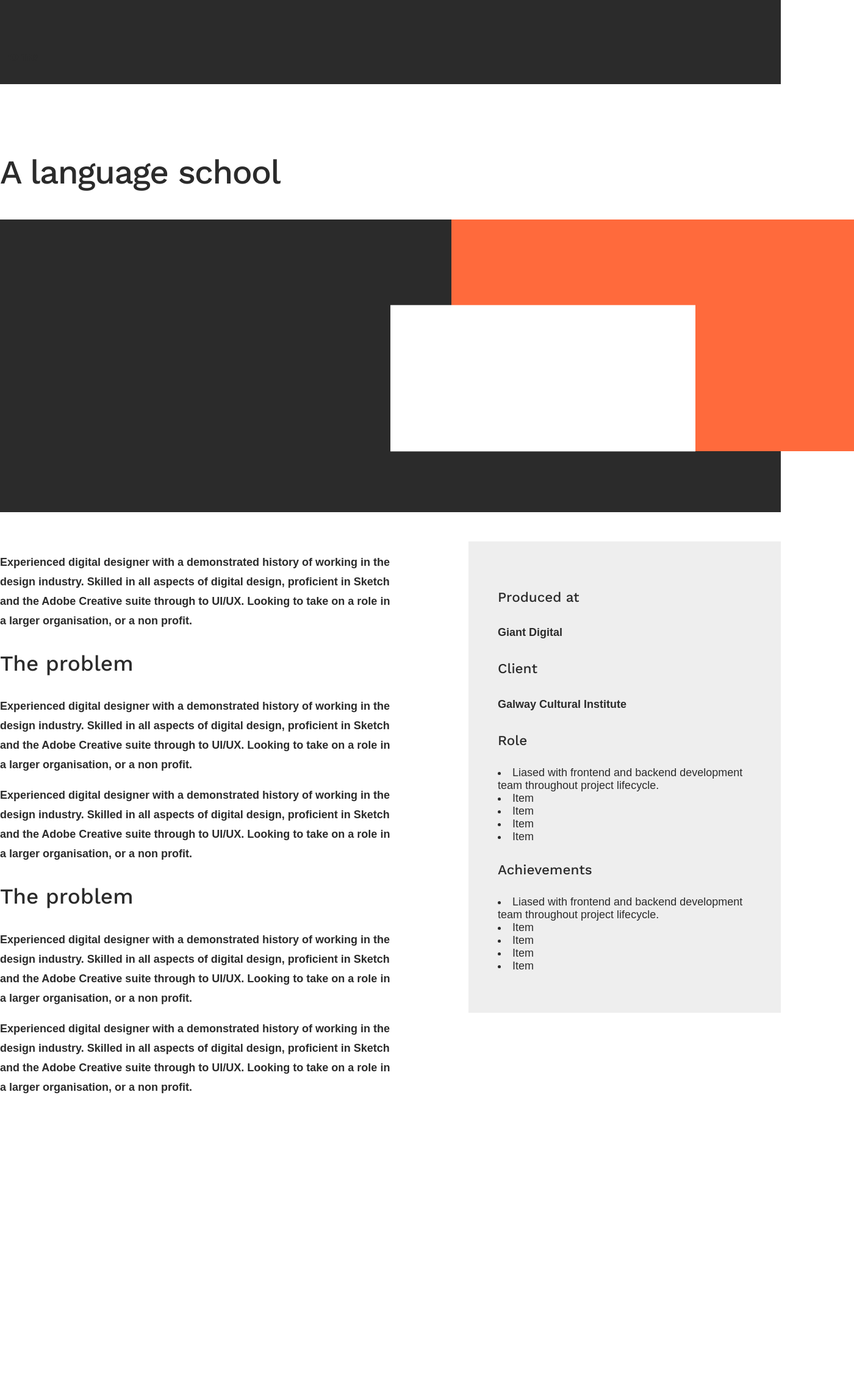
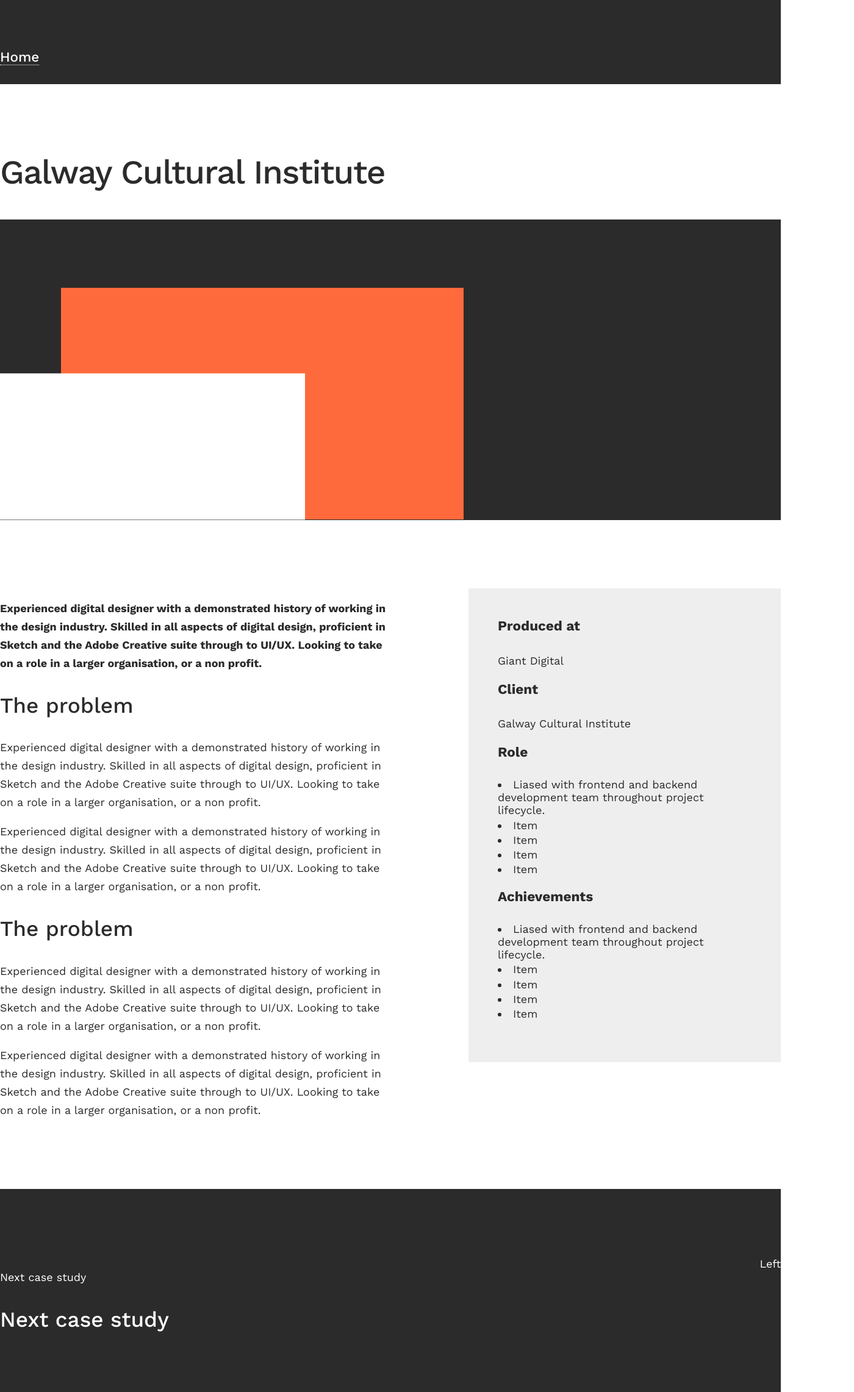
Before and after one commit to finaltenth/personal-website, a plain HTML site: page case1.html in a window 1280 px wide. Shown: the whole page at 61% size, 1400 px wide, since content can reach past the window. Before the commit the page ends 1817 px from the top, so only its background shows below. Drawn offline with nearby package versions, Linux system fonts and the light colour scheme.

Commit message:
finalised font weights

```diff
--- a/case1.html
+++ b/case1.html
@@ -22,18 +22,20 @@
 
 
 <section class="case-study">
-  <h1>A language school</h1>
+  <h1>Galway Cultural Institute</h1>
 </section>
 
 <div class="case-header">
+  <section>
   <img src="media/sample-header.png" />
+</section>
 </div>
 
 <div class="clear"></div>
 
 <section>
   <div class="case-study-content">
-<p>Experienced digital designer with a demonstrated history of working in the design industry. Skilled in all aspects of digital design, proficient in Sketch and the Adobe Creative suite through to UI/UX. Looking to take on a role in a larger organisation, or a non profit.</p>
+<p class="intro-text">Experienced digital designer with a demonstrated history of working in the design industry. Skilled in all aspects of digital design, proficient in Sketch and the Adobe Creative suite through to UI/UX. Looking to take on a role in a larger organisation, or a non profit.</p>
 <h3>The problem</h3>
 <p>Experienced digital designer with a demonstrated history of working in the design industry. Skilled in all aspects of digital design, proficient in Sketch and the Adobe Creative suite through to UI/UX. Looking to take on a role in a larger organisation, or a non profit.</p>
 <p>Experienced digital designer with a demonstrated history of working in the design industry. Skilled in all aspects of digital design, proficient in Sketch and the Adobe Creative suite through to UI/UX. Looking to take on a role in a larger organisation, or a non profit.</p>
@@ -67,12 +69,19 @@
     <li>Item</li>
   </ul>
 </div>
-
 </section>
 
-
+<div class="clear"></div>
 
 <footer>
+<section>
+<div class="left">
+  <p>Next case study</p>
+  <h3>Next case study</h3>
+</div>
+<div class="right">Left</div>
+<div class="clear"></div>
+</section>
 </footer>
 
 
--- a/stylesheets/main.scss
+++ b/stylesheets/main.scss
@@ -8,7 +8,7 @@ body {
   margin:0;
 }
 .white {
-  color: $background-color;
+  color: $black;
 }
 header {
 
@@ -16,12 +16,15 @@ header {
 .header-frame {
   margin:0 auto;
   padding-top:2rem;
-  background-color: $background-color;
+  background-color: $black;
 }
 section{
   max-width:1400px;
   margin:0 auto;
   padding-top:3rem;
+  nav a {
+    color: $white;
+  }
 }
 nav {
   max-width:1400px;
@@ -43,21 +46,13 @@ nav {
   padding:2rem 4rem 2rem 4rem;
 }
 
-@font-face {
-    font-family: 'monument_extendedbold';
-    src: url('fonts/monumentextended-bold.woff2') format('woff2'),
-         url('fonts/monumentextended-bold.woff') format('woff');
-    font-weight: normal;
-    font-style: normal;
-
-}
 
 /** Styling **/
 nav {
   a {
     color: $white;
     font-size:1.25em ;
-    font-weight:bold;
+    font-weight:500;
   }
   padding-bottom:2rem;
 }
@@ -87,9 +82,7 @@ nav {
   margin-top:5rem;
   margin-bottom:5rem;
   position: relative;
-  p {
-    font-weight:bold;
-  }
+  color:#262626;
   p,h3 {
     padding:0;
     margin:0;
@@ -97,7 +90,7 @@ nav {
 }
 .selected {
   background-color:$white;
-  color: $background-color;
+  color: $black;
 }
 
 /** Portfoilio index **/
@@ -105,14 +98,11 @@ nav {
   width:calc(50% - 9rem);
   margin-top:2rem;
   float:left;
-  background-color: $background-color;
-  p {
-    font-weight:bold;
-  }
+  background-color: $black;
 }
 .portfolio-element:hover {
   background-color: $white;
-  color: $background-color
+  color: $black;
 }
 .portfolio-element:nth-child(odd) {
   float:right;
@@ -182,13 +172,25 @@ nav {
   ul {
     padding-left:0;
     list-style-position: inside;
+    li {
+      padding-bottom:0.2rem;
+    }
   }
 }
 .case-header {
   width:100%;
-  height:30rem;
-  background-color: $background-color;
+  padding-top:4rem;
+  margin-bottom: 4rem;
+  background-color: $black;
   img {
-    margin-left:50%;
+    text-align:center;
   }
 }
+
+footer {
+  margin-top:6rem;
+  padding-top: 4rem;
+  padding-bottom:4rem;
+  background-color: $black;
+  color: $white;
+}
--- a/stylesheets/modules/colours.scss
+++ b/stylesheets/modules/colours.scss
@@ -1,4 +1,4 @@
-$background-color: #2B2B2B;
+$black: #2B2B2B;
 $white: #fff;
 $orange: #FF6A3C;
 $light-grey: #eee;
--- a/stylesheets/partials/typography.scss
+++ b/stylesheets/partials/typography.scss
@@ -1,6 +1,6 @@
 body {
   font-size:18px;
-  font-family: 'Work Sans Light', sans-serif;
+  font-family: 'Work Sans', sans-serif;
 }
 h1 {
   margin-top:0;
@@ -17,19 +17,23 @@ h3 {
 }
 h4 {
   font-family: 'Work Sans', sans-serif;
-  font-weight:500;
+  font-weight:600;
   font-size: 1.25em;
+  margin-top:0;
 }
 
 .larger {
 
 }
 p {
-  line-height:32px;
-  font-weight:600;
+  line-height:30px;
+  font-weight:400;
 }
 a {
   border-bottom: 1px dotted;
   text-decoration: none;
   color:inherit;
 }
+.intro-text {
+  font-weight:600;
+}
```
Also changed, not shown: index.html (+1 -1 lines), stylesheets/style.css, 1 other file.
